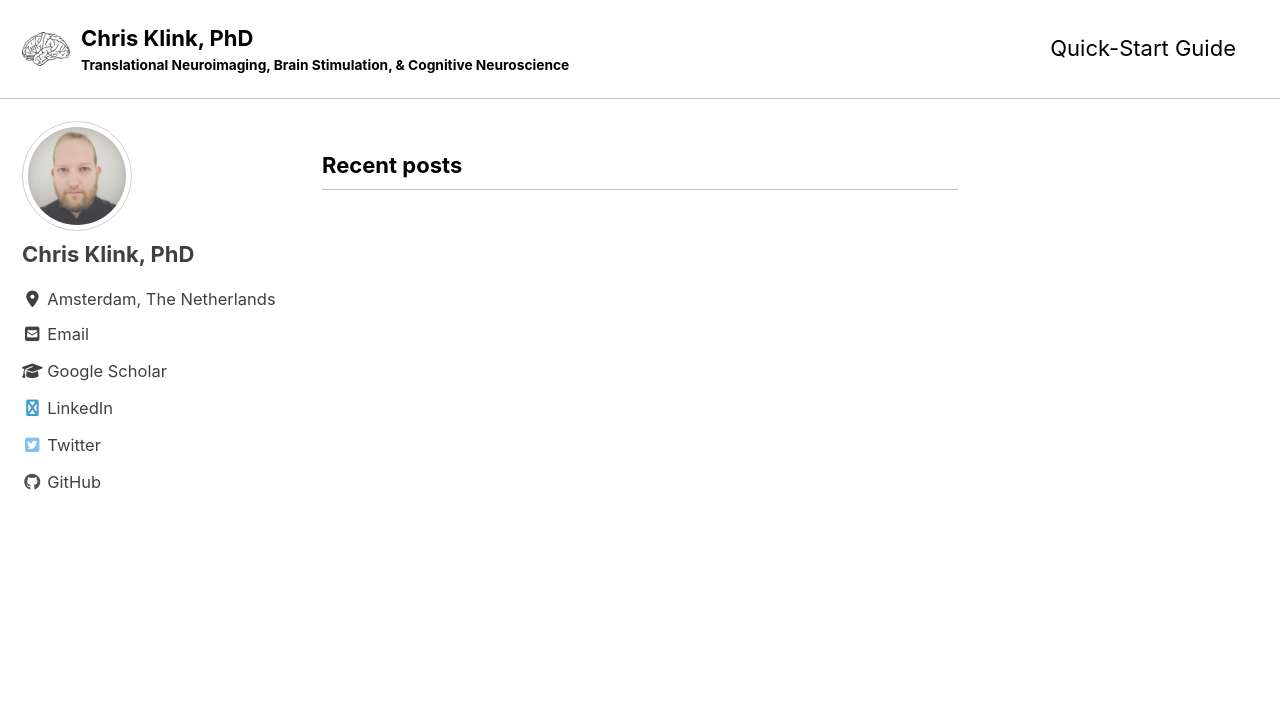
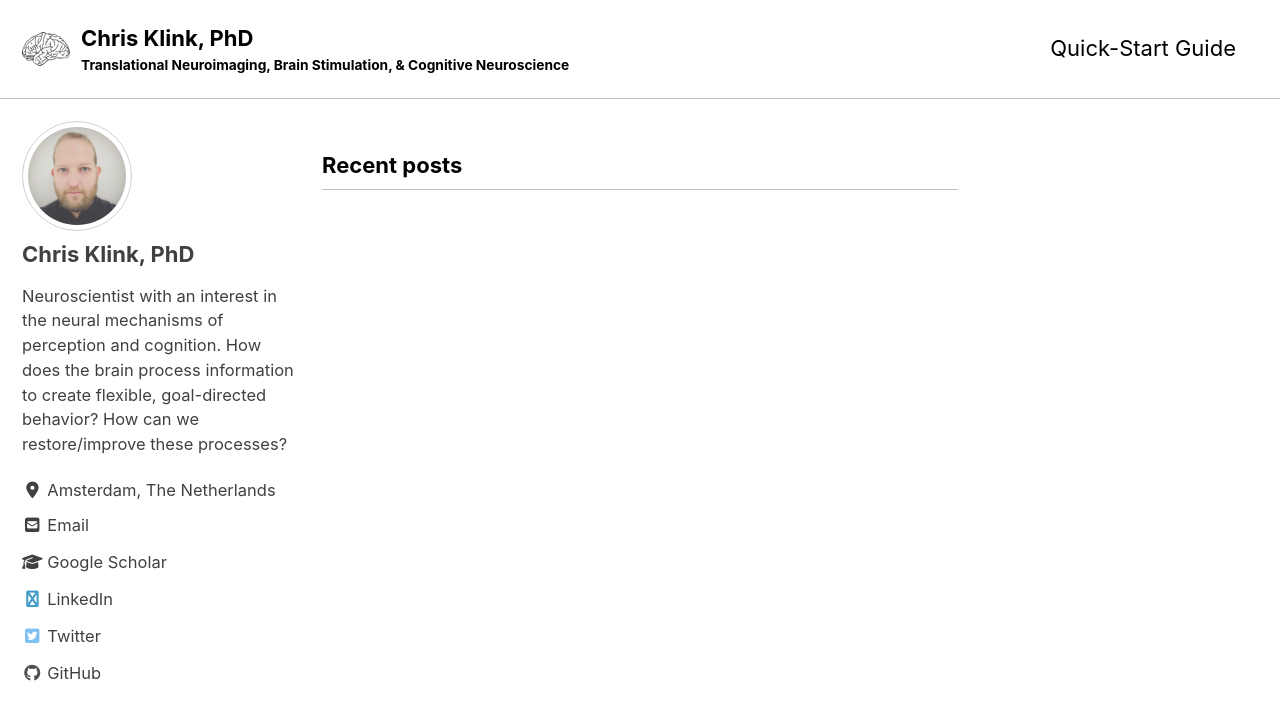
Before and after one commit to pcklink/pcklink.github.io, a Jekyll site: the page built from index.html, in a window 1280 px wide and 900 px high. Shown: the top 720 px of the window. Built offline with Jekyll 4.4.1, drawn with Linux system fonts in a browser that asks for light colours; cached includes are drawn as plain includes; nearby versions of some CDN libraries; the list of posts is cut into pages by our own code.

Commit message:
Update _config.yml

```diff
--- a/_config.yml
+++ b/_config.yml
@@ -109,7 +109,7 @@ analytics:
 author:
   name             : "Chris Klink, PhD"
   avatar           : "/assets/images/bio-photo.png" # path of avatar image, e.g. "/assets/images/bio-photo.jpg"
-  bio              : ""
+  bio              : "Neuroscientist with an interest in the neural mechanisms of perception and cognition. How does the brain process information to create flexible, goal-directed behavior? How can we restore/improve these processes?"
   location         : "Amsterdam, The Netherlands"
   email            : # "c.klink@nin.knaw.nl"
   links:
@@ -145,7 +145,7 @@ footer:
       icon: "fas fa-fw fa-graduation-cap"
       url: "hhttps://scholar.google.com/citations?user=BcxcKT4AAAAJ&hl=en"
     - label: "LinkedIn"
-      icon: "fas fa-fw fa-linkedin"
+      icon: "fas fa-fw fa-linkedin-in"
       url: "https://www.linkedin.com/in/chrisklink/"
     - label: "Twitter"
       icon: "fab fa-fw fa-twitter-square"
```
